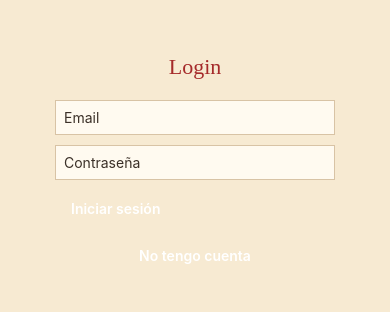
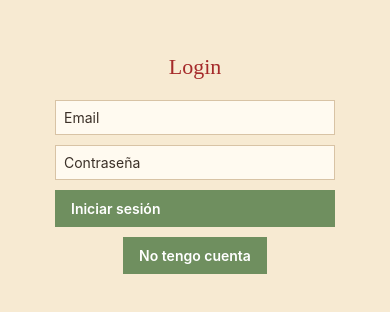
Before and after one commit to bpagliaroli/PI-parte2, a React Native app: screen /Comentarios in a window 390 px wide. Shown: the part 258-570 px from the top of the page. Built offline with nearby package versions, Linux system fonts and the light colour scheme; no server answers.

Commit message:
elimine la coleccion de comentarios y junte todo en posts. Ahora comentarios va a ser un array

```diff
--- a/src/components/Post/Post.js
+++ b/src/components/Post/Post.js
@@ -22,7 +22,7 @@ function Post(props) {
         likes: firebase.firestore.FieldValue.arrayRemove(userEmail),
       });
     } else {
-                  //arrayUnion agrega el email al array y evita que se repita
+      //arrayUnion agrega el email al array y evita que se repita
       db.collection('posts').doc(props.id).update({
         likes: firebase.firestore.FieldValue.arrayUnion(userEmail),
       });
@@ -30,7 +30,7 @@ function Post(props) {
   }
 
   return (
-      <View style={styles.container}>
+    <View style={styles.container}>
       <Text style={styles.email}>{props.data.email}</Text>
 
       <Text style={styles.description}>{props.data.descripcionPost}</Text>
@@ -62,15 +62,19 @@ const styles = StyleSheet.create({
   container: {
     padding: 12,
     marginVertical: 10,
+    borderWidth: 1,
+    borderColor: '#d8c3a5',
     backgroundColor: '#fffaf0',
   },
   email: {
+    color: '#6f4f37',
     fontSize: 12,
     marginBottom: 6,
   },
   description: {
     fontFamily: 'serif',
     fontSize: 17,
+    color: '#3b3028',
   },
   like: {
     marginTop: 10,
@@ -80,13 +84,16 @@ const styles = StyleSheet.create({
     fontWeight: '700',
   },
   button: {
-    backgroundColor: 'green',
+    backgroundColor: '#6f8f5f',
     paddingHorizontal: 10,
     paddingVertical: 6,
     alignItems: 'center',
     borderRadius: 4,
     marginTop: 10,
   },
+  buttonText: {
+    color: '#fff',
+  },
 
 });
 
--- a/src/screens/Comentarios/Comentarios.js
+++ b/src/screens/Comentarios/Comentarios.js
@@ -1,42 +1,43 @@
 import React, { useEffect, useState } from 'react';
 import { ActivityIndicator, FlatList, Pressable, StyleSheet, Text, TextInput, View } from 'react-native';
+import firebase from 'firebase/app';
+import 'firebase/firestore';
+import Post from '../../components/Post/Post';
 import { auth, db } from '../../firebase/config';
+import { BottomTabBarHeightCallbackContext } from '@react-navigation/bottom-tabs';
 
 function Comentarios(props) {
   // Objetivo: mostrar un posteo puntual, listar sus comentarios y agregar nuevos.
   // route.params contiene los datos enviados desde navigation.navigate en Post.js.
   const postId = props.route.params.postId;
 
+  const [post, setPost] = useState(null);
   const [comentario, setComentario] = useState('');
   const [comentarios, setComentarios] = useState([]);
   const [loading, setLoading] = useState(true);
 
   useEffect(() => {
-    // where filtra la coleccion comments para traer solo los comentarios de este posteo.
-    //La idea era tener solamente la coleccion de 'posts' y tenern un array con comentarios al igual que los likes.
-    //Voy a tenern que traerme de firebase los datos de post e intentar renderizar los posts tal y como lo tenemos en el componente.
-    db.collection('comments').where('postId', '==', postId).onSnapshot(docs => {
-      let comentarios = [];
-
-      docs.forEach(doc => {
-        comentarios.push({
+    // Busco el documento del posteo y leo su array de comentarios.
+    db.collection('posts').doc(postId).onSnapshot(doc => {
+      const data = doc.data();
+      const comentarios = data.comments ? data.comments : [];
+      setPost({
         id: doc.id,
-          data: doc.data(),
+        data: data,
       });
-      });
-
       setComentarios(comentarios);
       setLoading(false);
     });
   }, []);
 
   function comentarPosteo() {
-    // add crea un documento nuevo en la coleccion comments.
-    db.collection('comments').add({
-      postId: postId,
+    // Modifico el documento del posteo y agrego el comentario al array comments.
+    db.collection('posts').doc(postId).update({
+      comments: firebase.firestore.FieldValue.arrayUnion({
         comentario: comentario,
         email: auth.currentUser.email,
         createdAt: Date.now(),
+      }),
     })
       .then(() => {
         setComentario('');
@@ -54,21 +55,25 @@ function Comentarios(props) {
       {
         loading
           ? <ActivityIndicator size="large" color="#6f8f5f" />
-          : <FlatList
+          : <View>
+            <Post id={post.id} data={post.data} navigation={props.navigation} />
+
+            <FlatList
               data={comentarios}
-            keyExtractor={item => item.id}
+              keyExtractor={(item, index) => index.toString()}
               renderItem={({ item }) =>
                 <View style={styles.comment}>
-                <Text style={styles.email}>{item.data.email}</Text>
-                <Text style={styles.commentText}>{item.data.comentario}</Text>
+                  <Text style={styles.email}>{item.email}</Text>
+                  <Text style={styles.commentText}>{item.comentario}</Text>
                 </View>
               }
             />
+          </View>
       }
 
       <TextInput
         style={styles.input}
-        placeholder="Comenta aqui tu post"
+        placeholder="Comenta acá el post"
         value={comentario}
         onChangeText={text => setComentario(text)}
       />
@@ -78,7 +83,7 @@ function Comentarios(props) {
       </Pressable>
 
       <Pressable style={styles.button} onPress={() => props.navigation.navigate('Home')}>
-        <Text >Volver</Text>
+        <Text style={styles.buttonText}>Volver</Text>
       </Pressable>
     </View>
   );
@@ -88,30 +93,41 @@ const styles = StyleSheet.create({
   container: {
     flex: 1,
     padding: 20,
-
+    backgroundColor: '#f7ead2',
   },
   title: {
     fontFamily: 'serif',
     fontSize: 30,
     fontWeight: '700',
+    color: '#3f5f3b',
     marginBottom: 10,
   },
   post: {
     padding: 12,
     marginVertical: 10,
+    borderWidth: 1,
+    borderColor: '#d8c3a5',
     backgroundColor: '#fffaf0',
   },
   comment: {
     padding: 10,
+    marginVertical: 6,
+    borderWidth: 1,
+    borderColor: '#d8c3a5',
     backgroundColor: '#fffaf0',
   },
   email: {
+    color: '#6f4f37',
     fontSize: 12,
     marginBottom: 6,
   },
   description: {
     fontFamily: 'serif',
     fontSize: 17,
+    color: '#3b3028',
+  },
+  commentText: {
+    color: '#3b3028',
   },
 
   likeText: {
@@ -123,6 +139,7 @@ const styles = StyleSheet.create({
     height: 20,
     paddingVertical: 15,
     paddingHorizontal: 10,
+    borderWidth: 1,
     borderColor: '#d8c3a5',
     borderStyle: 'solid',
     marginVertical: 10,
@@ -133,7 +150,11 @@ const styles = StyleSheet.create({
     paddingHorizontal: 10,
     paddingVertical: 6,
     alignItems: 'center',
+    borderRadius: 4,
     marginTop: 10,
+  },
+  buttonText: {
+    color: 'black',
   },
 
 });
--- a/src/screens/Home/Home.js
+++ b/src/screens/Home/Home.js
@@ -57,6 +57,7 @@ const styles = StyleSheet.create({
     fontFamily: 'serif',
     fontSize: 30,
     fontWeight: '700',
+    color: '#3f5f3b',
     marginBottom: 10,
   },
 });
--- a/src/screens/Login/Login.js
+++ b/src/screens/Login/Login.js
@@ -108,6 +108,7 @@ const styles = StyleSheet.create({
     marginTop: 10,
     paddingVertical: 10,
     paddingHorizontal: 16,
+    backgroundColor: '#6f8f5f',
   },
   buttonText: {
     color: '#fff',
--- a/src/screens/NuevoPost/NuevoPost.js
+++ b/src/screens/NuevoPost/NuevoPost.js
@@ -11,6 +11,7 @@ function NuevoPost() {
       email: auth.currentUser.email,
       createdAt: Date.now(),
       likes: [], // El posteo empieza con un array vacio porque todavia ningun usuario dio like.
+      comments: [], // El posteo empieza con un array vacio porque todavia no tiene comentarios.
     })
       .then(() => {
         setDescripcionPost('');
@@ -32,7 +33,7 @@ function NuevoPost() {
       />
 
       <Pressable style={styles.button} onPress={() => onSubmit()}>
-        <Text >Crear post</Text>
+        <Text style={styles.buttonText}>Crear post</Text>
       </Pressable>
     </View>
   );
@@ -49,12 +50,16 @@ const styles = StyleSheet.create({
     fontFamily: 'serif',
     fontSize: 30,
     fontWeight: '700',
+    color: '#3f5f3b',
     marginBottom: 10,
   },
   input: {
     height: 120,
     paddingVertical: 10,
     paddingHorizontal: 10,
+    borderWidth: 1,
+    borderColor: '#d8c3a5',
+    borderStyle: 'solid',
     marginVertical: 10,
     backgroundColor: '#fffaf0',
     color: '#3b3028',
@@ -63,6 +68,12 @@ const styles = StyleSheet.create({
     paddingHorizontal: 10,
     paddingVertical: 10,
     alignItems: 'center',
+    borderWidth: 1,
+    borderStyle: 'solid',
+    borderColor: '#6f8f5f',
+  },
+  buttonText: {
+    color: 'black',
   },
 });
 
--- a/src/screens/Profile/Profile.js
+++ b/src/screens/Profile/Profile.js
@@ -95,10 +95,12 @@ const styles = StyleSheet.create({
     fontSize: 36,
     fontWeight: '700',
     fontFamily: 'serif',
+    color: '#3f5f3b',
   },
   profileBox: {
     padding: 12,
     borderWidth: 1,
+    borderColor: '#d8c3a5',
     backgroundColor: '#fffaf0',
   },
   userName: {
@@ -115,6 +117,7 @@ const styles = StyleSheet.create({
     marginBottom: 10,
     fontSize: 20,
     fontWeight: '700',
+    color: '#3f5f3b',
   },
   button: {
     width: '100%',
@@ -127,6 +130,7 @@ const styles = StyleSheet.create({
   buttonText: {
     fontSize: 16,
     textAlign: 'center',
+    color: '#fff',
   },
 });
 
--- a/src/screens/Register/Register.js
+++ b/src/screens/Register/Register.js
@@ -114,6 +114,7 @@ const styles = StyleSheet.create({
     marginTop: 10,
     paddingVertical: 10,
     paddingHorizontal: 16,
+    backgroundColor: '#6f8f5f',
   },
   buttonText: {
     color: '#fff',
```
Lines whose indentation alone changed are shown as unchanged.
